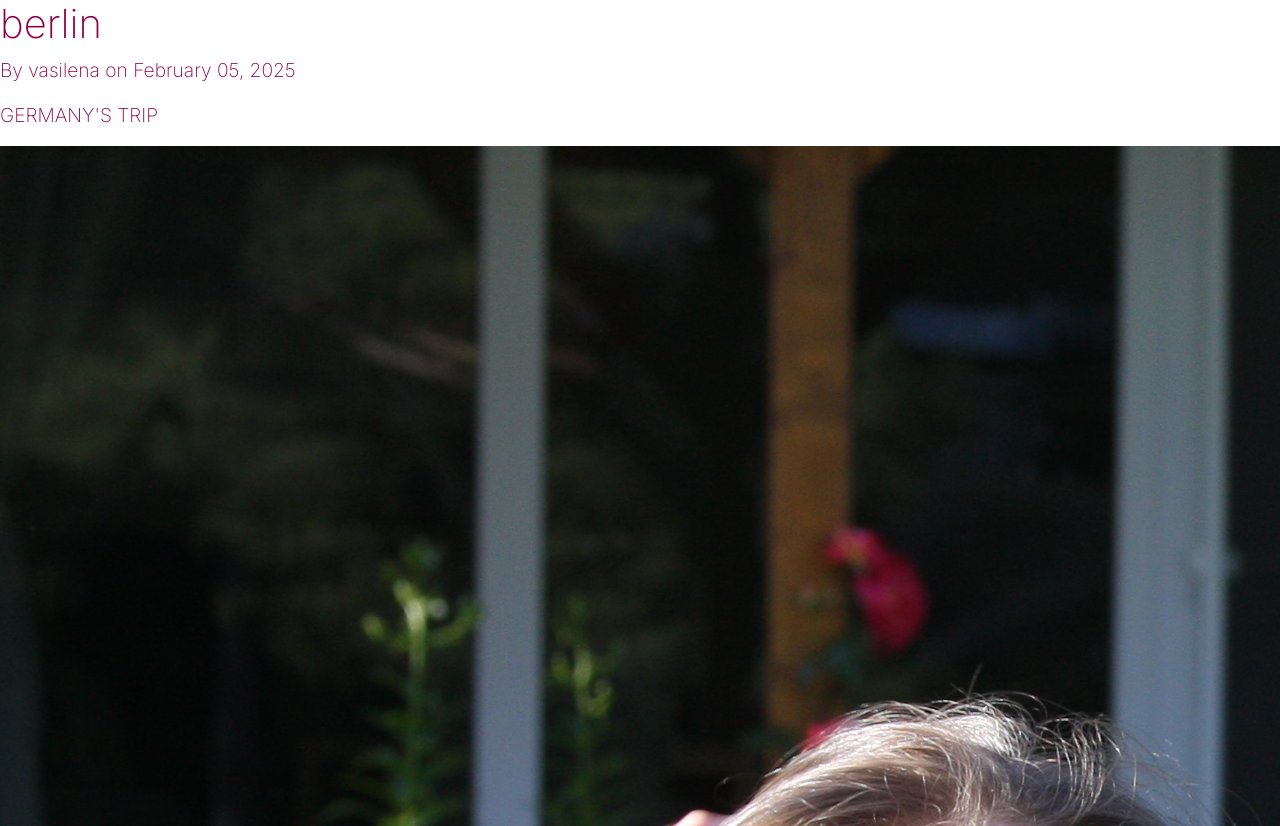
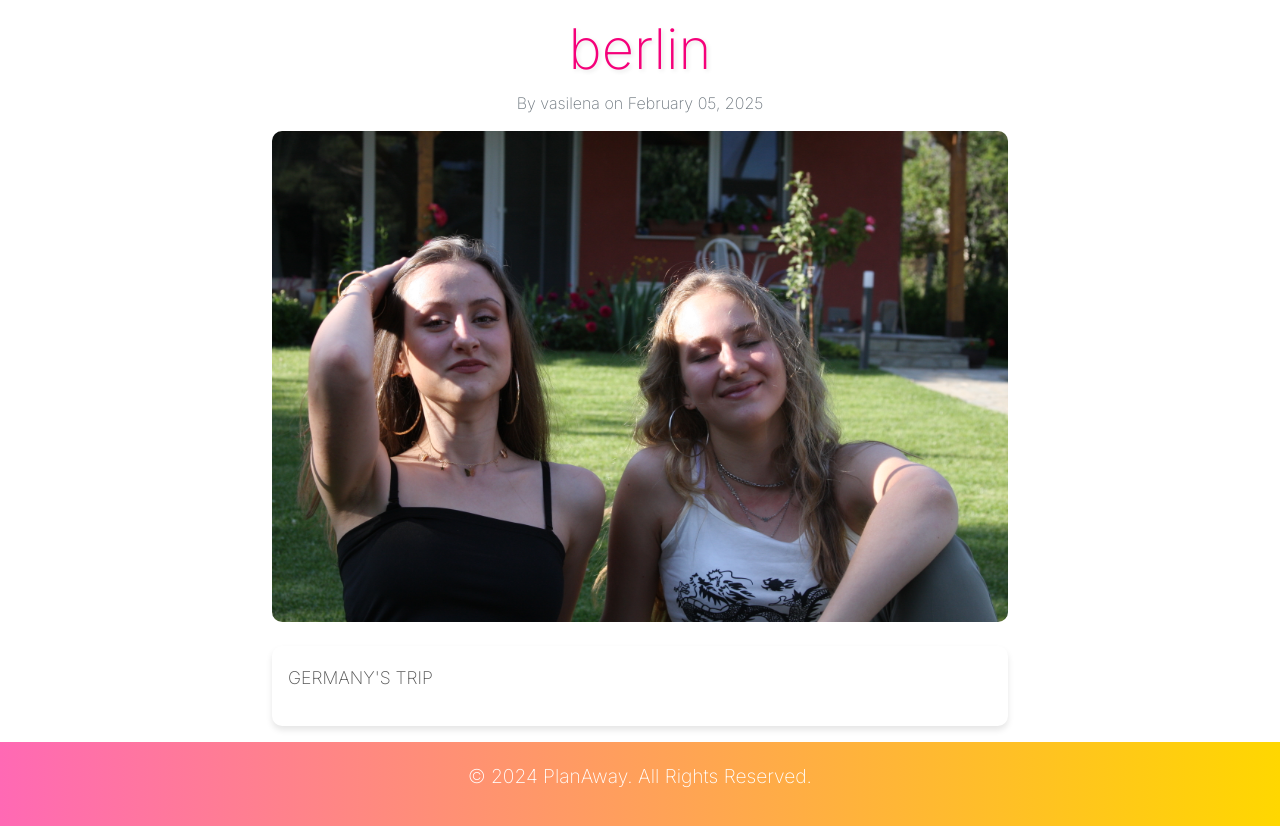
Before and after one commit to Vasilena01/Travel_planner, a Django app: page /blog/post/2/ in a window 1280 px wide. Shown: the part 86-912 px from the top of the page. Run offline with Django 5.2, Linux system fonts and the light colour scheme; a user stored in the database is signed in; data comes from the database, SQL or seed files in the repository; parts of the project's set-up code (start-up, migrations or seed data) failed here and were passed over.

Commit message:
Post detail basic styling

```diff
--- a/travel_planner/blog/static/blog/post_detail.css
+++ b/travel_planner/blog/static/blog/post_detail.css
@@ -0,0 +1,26 @@
+.post-title {
+    color: #F5007A;
+    text-shadow: 2px 2px 4px rgba(0, 0, 0, 0.1);
+}
+
+.post-meta {
+    font-size: 1rem;
+    color: #6c757d !important;
+}
+
+.post-image {
+    border-radius: 10px;
+}
+
+.post-content {
+    background: white;
+    padding: 1rem;
+    border-radius: 10px;
+    box-shadow: 0 4px 6px rgba(0, 0, 0, 0.1);
+}
+
+.post-text {
+    font-size: 1.1rem;
+    line-height: 1.8;
+    color: #555;
+}
--- a/travel_planner/blog/templates/blog/post_detail.html
+++ b/travel_planner/blog/templates/blog/post_detail.html
@@ -2,10 +2,21 @@
 {% load static %}
 {% block content %}
 <link rel="stylesheet" type="text/css" href="{% static 'blog/post_detail.css' %}" />
-<h1>{{ post.title }}</h1>
-<p>By {{ post.author }} on {{ post.date_posted|date:"F d, Y" }}</p>
-<p>{{ post.content }}</p>
-{% if post.image %}
-    <img src="{{ post.image.url }}" alt="{{ post.title }}">
-{% endif %}
+<div class="container my-3">
+    <div class="text-center mb-3">
+        <h1 class="display-4 font-weight-bold post-title">{{ post.title }}</h1>
+        <p class="text-muted post-meta">By <span class="font-italic">{{ post.author }}</span> on
+            <span class="font-weight-bold">{{ post.date_posted|date:"F d, Y" }}</span></p>
+    </div>
+    <div class="row justify-content-center">
+        <div class="col-lg-8">
+            <div class="mb-4">
+                <img src="{{ post.image.url }}" alt="{{ post.title }}" class="img-fluid post-image">
+            </div>
+            <div class="post-content">
+                <p class="lead post-text">{{ post.content }}</p>
+            </div>
+        </div>
+    </div>
+</div>
 {% endblock %}
```
Also changed, not shown: travel_planner/static/images/unsplashbg.jpg (deleted).
